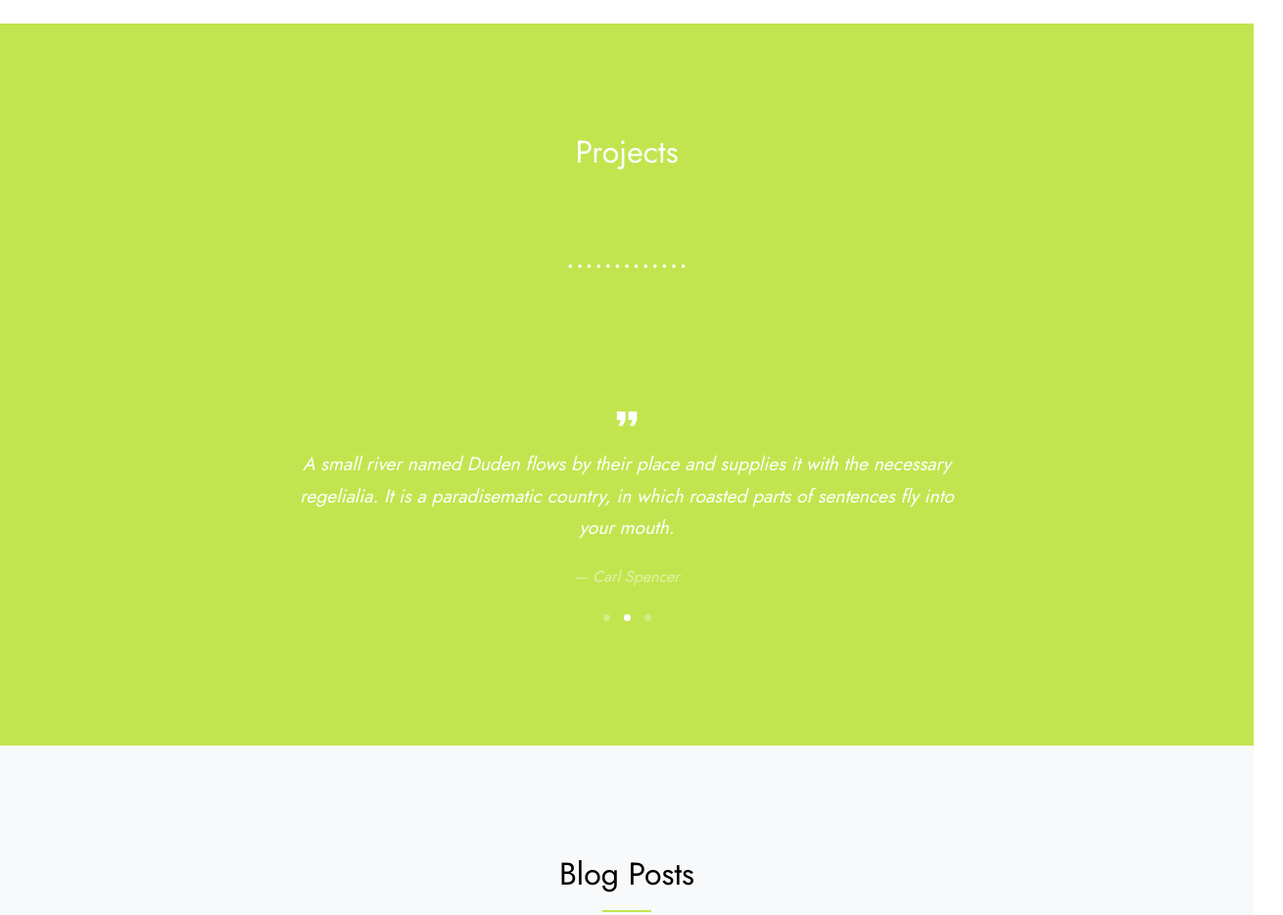
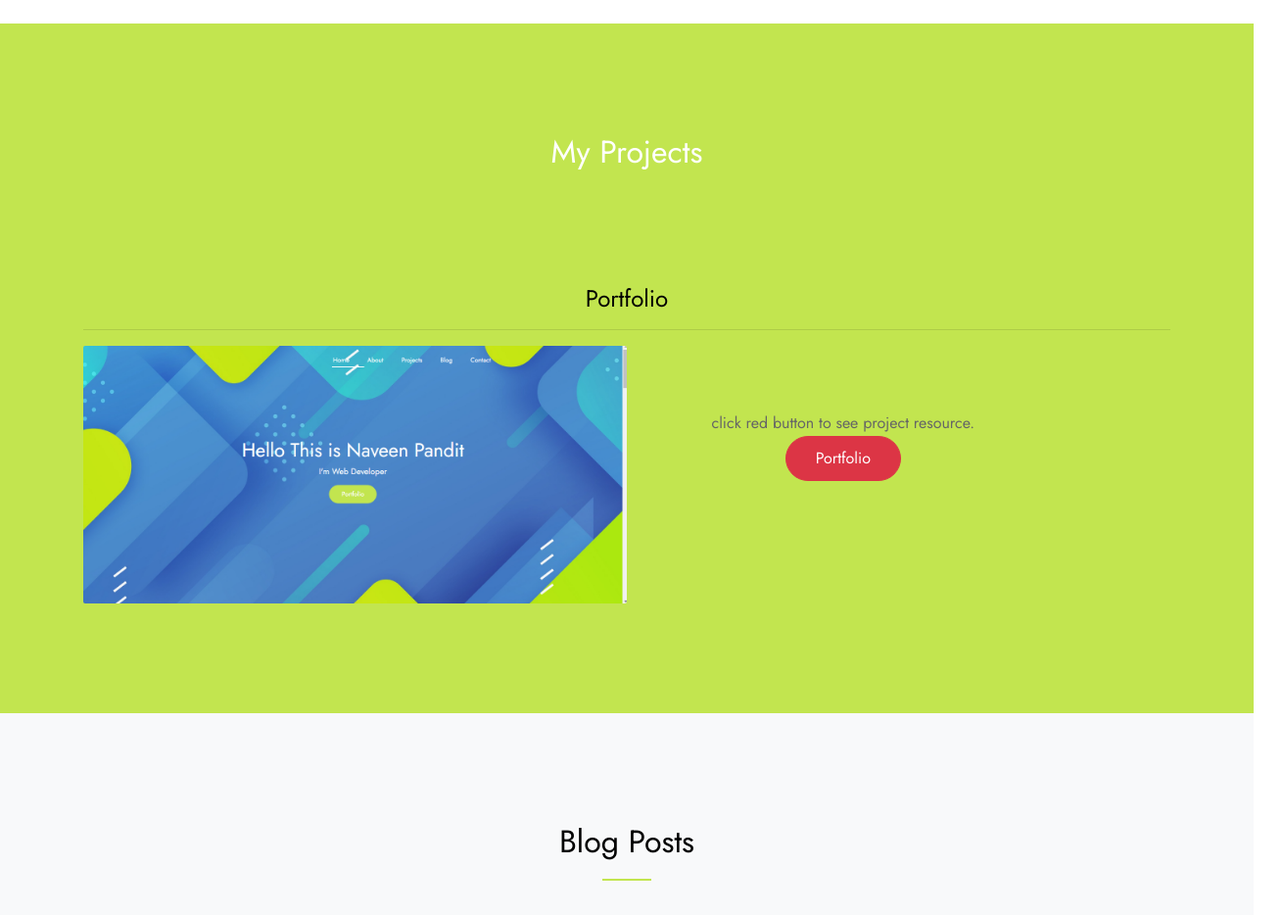
Before and after one commit to naveen364/naveen364.github.io, a plain HTML site: page index.html in a window 1280 px wide. Shown: the part 1440-2374 px from the top of the page at 98% size, 1310 px wide, since content can reach past the window. Drawn offline with Linux system fonts and the light colour scheme; files whose address does not match are found by name.

Commit message:
Update index.html

```diff
--- a/index.html
+++ b/index.html
@@ -126,33 +126,19 @@
     </div>
 
     <section class="site-section bg-primary" id="projects-section">
-      <div class="col-12 position-relative">
-            <h2 class="section-title text-center mb-5" data-aos="fade"
-     data-aos-anchor-placement="center-center" style="color: white;">Projects</h2>
-          </div>
       <div class="container">
         <div class="row">
           <div class="col-12 mb-5 position-relative">
-            <h2 class="section-title text-center mb-5 text-white">.............</h2>
+            <h2 class="section-title text-center mb-5 text-white">My Projects</h2>
           </div>
         </div>
         <div class="owl-carousel slide-one-item">
           <div class="slide">
-           <img src="images/short.png" width="200px" height="150px" />
+            <h4>Portfolio</h4><hr/>
+            <img src="images/short.png" style="height: 50%; width: 50%; border-radius: 2px;" />
+            <p style="position: fixed; right: 200px; top: 100px;" data-aos="fade-up"> <br/>click red button to see project resource.<br/><a href="https://github.com/naveen364/naveen364.github.io" class="btn smoothscroll btn-danger">Portfolio</a></p>
+          </div>
 
-          </div>
-          <div class="slide">
-            <blockquote>
-              <p>A small river named Duden flows by their place and supplies it with the necessary regelialia. It is a paradisematic country, in which roasted parts of sentences fly into your mouth.</p>
-              <p><cite>&mdash; Carl Spencer</cite></p>
-            </blockquote>
-          </div>
-          <div class="slide">
-            <blockquote>
-              <p>Even the all-powerful Pointing has no control about the blind texts it is an almost unorthographic life One day however a small line of blind text by the name of Lorem Ipsum decided to leave for the far World of Grammar.</p>
-              <p><cite>&mdash; Ryan Peters</cite></p>
-            </blockquote>
-          </div>
         </div>
       </div>
     </section>
```
